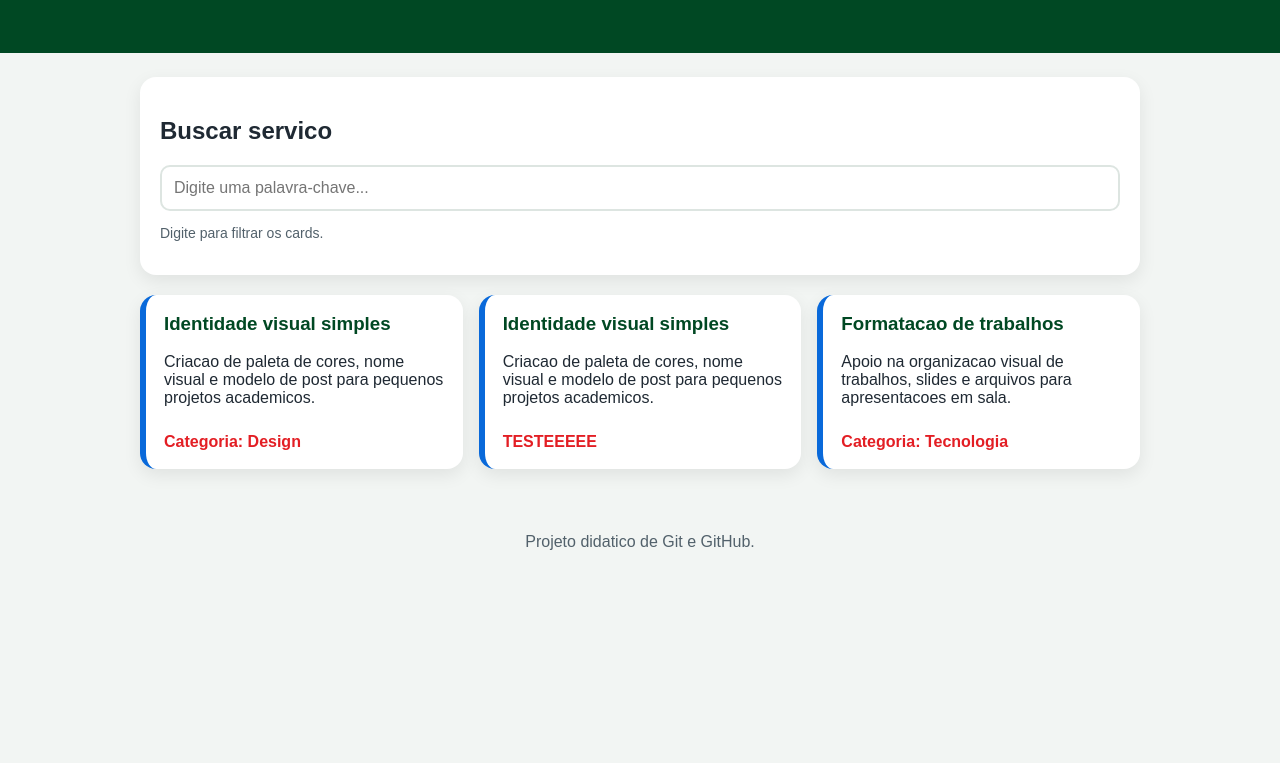
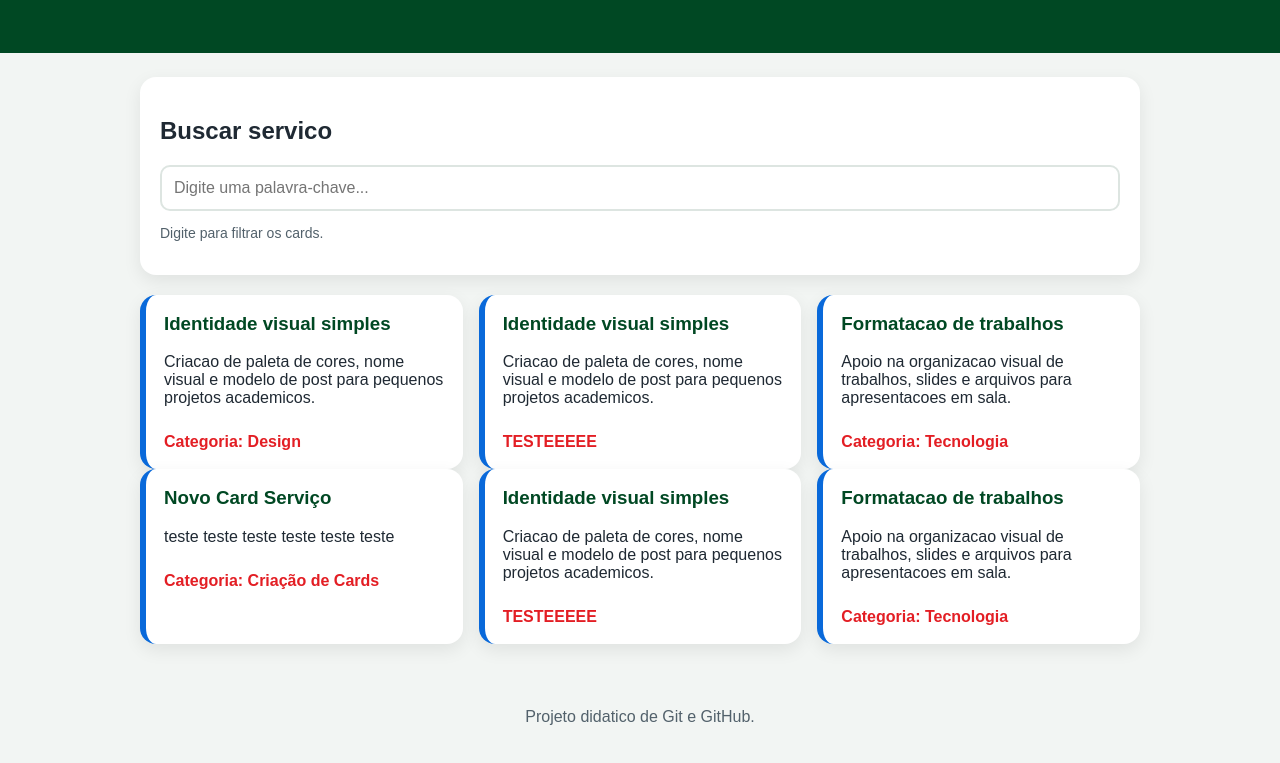
Before and after one commit to gpaivaa/mural-servicos-turma, a plain HTML site: page index.html in a window 1280 px wide. Shown: the part 203-966 px from the top of the page. Before the commit the page ends 800 px from the top, so only its background shows below. Drawn offline with Linux system fonts and the light colour scheme.

Commit message:
feat: add card and names in readme file

```diff
--- a/index.html
+++ b/index.html
@@ -55,6 +55,34 @@
         <span>Categoria: Tecnologia</span>
       </article>
     </section>
+
+    <section id="servicos" class="grade-servicos">
+      <article class="card" data-categoria="design">
+        <h3>Novo Card Serviço</h3>
+        <p>
+          teste teste teste teste teste teste
+        </p>
+        <span>Categoria: Criação de Cards</span>
+      </article>
+
+      <article class="card" data-categoria="design">
+        <h3>Identidade visual simples</h3>
+        <p>
+          Criacao de paleta de cores, nome visual e modelo de post
+          para pequenos projetos academicos.
+        </p>
+        <span>TESTEEEEE</span>
+      </article>
+
+      <article class="card" data-categoria="tecnologia">
+        <h3>Formatacao de trabalhos</h3>
+        <p>
+          Apoio na organizacao visual de trabalhos, slides e arquivos
+          para apresentacoes em sala.
+        </p>
+        <span>Categoria: Tecnologia</span>
+      </article>
+    </section>
   </main>
 
   <footer>
```
Also changed, not shown: 1 other file.
